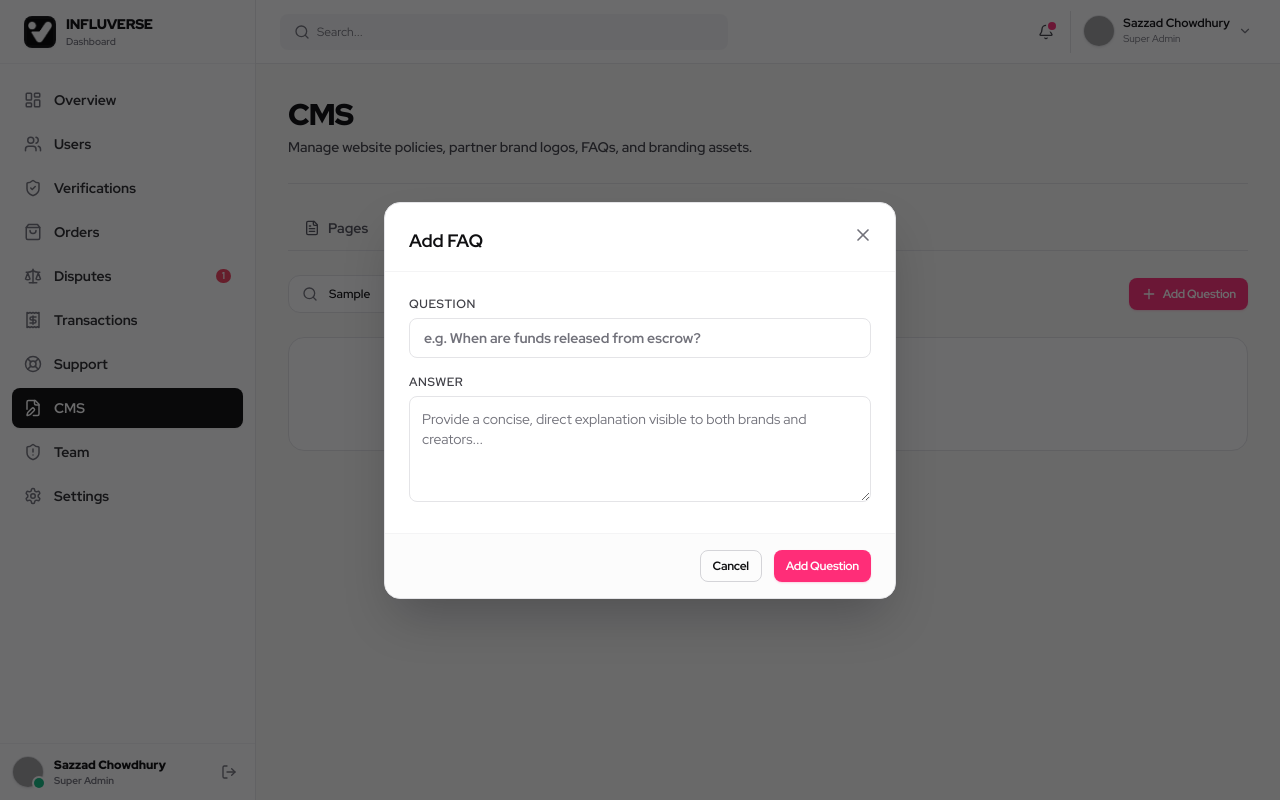
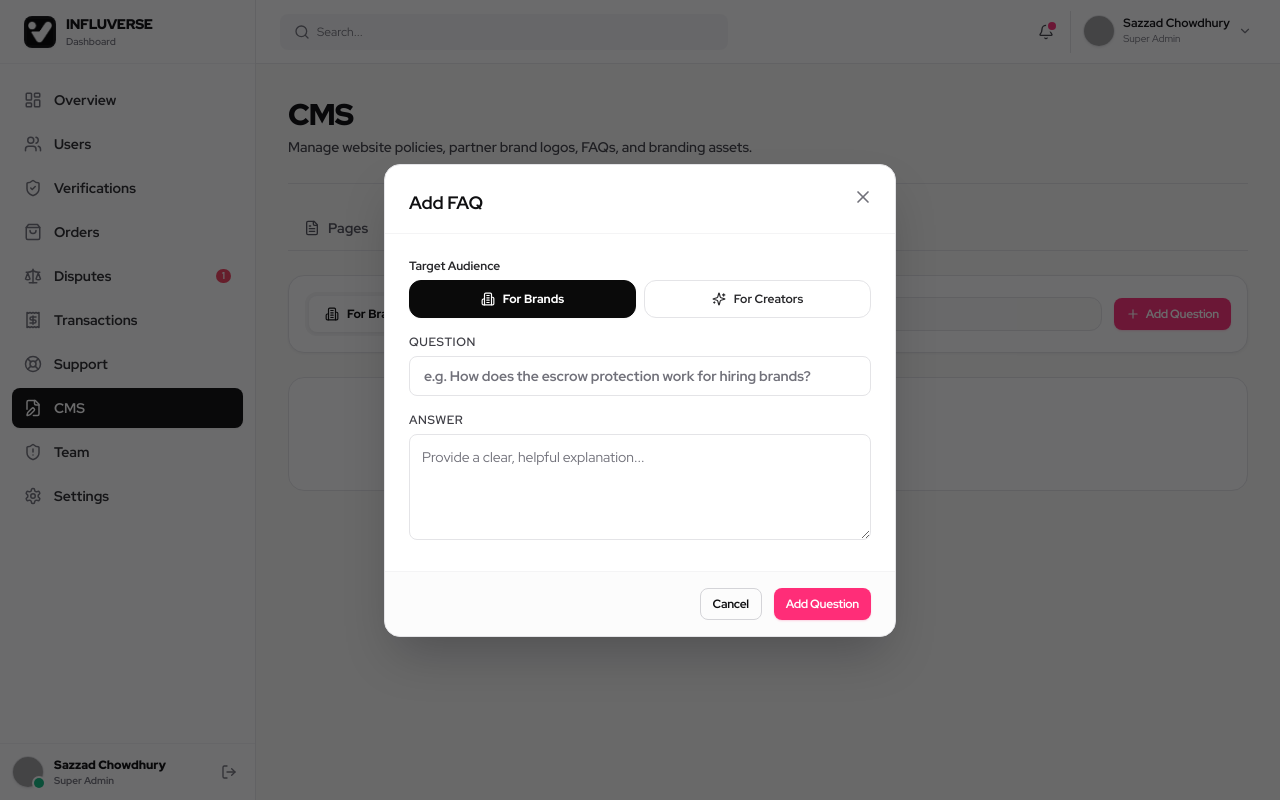
Before and after one commit to BeingSazzad/Influencer-Dashboard, a React (Vite) app: page /cms in a window 1280 px wide. Both pictures are taken after typing "Sample" into the empty fields and a click on the button "Add Question". Built offline with nearby package versions, Linux system fonts and the light colour scheme; grey boxes are pictures that could not be loaded; a web font is replaced by a local one.

Commit message:
feat(cms): separate FAQs into dedicated Brand and Creator sections with audience tabs and category-aware reordering

```diff
--- a/src/lib/constants.ts
+++ b/src/lib/constants.ts
@@ -586,8 +586,9 @@ Finding the right collaborator should feel simple. Influverse eliminates back-an
 ];
 
 export const INITIAL_FAQS: CmsFaqItem[] = [
-  {
-    id: 'FAQ-01',
+  // Brand FAQs
+  {
+    id: 'FAQ-B01',
     category: 'brands',
     question: 'How does the Influverse escrow system protect my budget?',
     answer: 'When a brand sends an offer, the campaign budget (creator rate + 15% platform fee) is placed into a secure escrow account. The creator starts working with complete confidence that funds are secured. Funds are only transferred to the creator once you review and approve the submitted content.',
@@ -595,51 +596,77 @@ export const INITIAL_FAQS: CmsFaqItem[] = [
     isPublished: true,
   },
   {
-    id: 'FAQ-02',
-    category: 'general',
+    id: 'FAQ-B02',
+    category: 'brands',
+    question: 'What is the difference between UGC Content and a Sponsored Post?',
+    answer: 'UGC (User Generated Content) is custom high-converting photo/video assets produced by the creator for your brand to run on your own official channels or paid ad campaigns. A Sponsored Post includes the creator publishing the content directly to their own engaged audience on Instagram, TikTok, or YouTube.',
+    order: 2,
+    isPublished: true,
+  },
+  {
+    id: 'FAQ-B03',
+    category: 'brands',
     question: 'Why is Influverse different from traditional influencer agencies?',
     answer: 'Influverse eliminates middleman markups, slow email chains, and opaque pricing. Brands get direct access to verified creator rate cards, 100% escrow milestone protection, on-demand portfolio previews, and automated EU VAT invoicing.',
-    order: 2,
+    order: 3,
     isPublished: true,
   },
   {
-    id: 'FAQ-03',
+    id: 'FAQ-B04',
+    category: 'brands',
+    question: 'How do revisions work if I need changes on the content?',
+    answer: 'Each creator package includes specified revision rounds (typically 1 to 2 revisions). When a creator submits draft deliverables, you can request adjustments directly inside your order workspace with timestamped notes before final escrow sign-off.',
+    order: 4,
+    isPublished: true,
+  },
+  {
+    id: 'FAQ-B05',
+    category: 'brands',
+    question: 'What payment methods and corporate VAT invoices are supported?',
+    answer: 'All packages, custom offers, and balance transactions are standardized in EUR (€) with support for corporate credit cards (Visa, Mastercard, Amex), SEPA bank transfers, Apple Pay, and automated VAT invoices with company tax IDs.',
+    order: 5,
+    isPublished: true,
+  },
+
+  // Creator FAQs
+  {
+    id: 'FAQ-C01',
     category: 'creators',
     question: 'Do creators have to pay any fee or commission?',
     answer: 'No. Creators keep 100% of their listed package price. The 15% platform fee is covered by the hiring brand to fund escrow protection, contract guarantees, dispute mediation, and secure instant payouts.',
-    order: 3,
+    order: 1,
     isPublished: true,
   },
   {
-    id: 'FAQ-04',
-    category: 'brands',
-    question: 'What is the difference between UGC Content and a Sponsored Post?',
-    answer: 'UGC (User Generated Content) is custom high-converting photo/video assets produced by the creator for your brand to run on your own official channels or paid ad campaigns. A Sponsored Post includes the creator publishing the content directly to their own engaged audience on Instagram, TikTok, or YouTube.',
-    order: 4,
+    id: 'FAQ-C02',
+    category: 'creators',
+    question: 'When and how do creators receive their payouts?',
+    answer: 'As soon as the brand reviews and approves your submitted deliverables, escrow funds are instantly released to your wallet. You can withdraw directly to your verified bank account via SEPA or SWIFT within 24 to 48 hours.',
+    order: 2,
     isPublished: true,
   },
   {
-    id: 'FAQ-05',
-    category: 'general',
-    question: 'How do revisions work if I need changes on the content?',
-    answer: 'Each creator package includes specified revision rounds (typically 1 to 2 revisions). When a creator submits draft deliverables, you can request adjustments directly inside your order workspace with timestamped notes before final escrow sign-off.',
-    order: 5,
-    isPublished: true,
-  },
-  {
-    id: 'FAQ-06',
+    id: 'FAQ-C03',
     category: 'creators',
     question: 'Are all creators verified on Influverse?',
     answer: 'Yes. Our talent team manually verifies creator identity, authentic audience engagement metrics, past brand collaborations, and channel handles across Instagram, TikTok, and YouTube before granting the verified checkmark badge.',
-    order: 6,
+    order: 3,
     isPublished: true,
   },
   {
-    id: 'FAQ-07',
-    category: 'escrow',
-    question: 'What currencies and payment methods are supported?',
-    answer: 'All packages, custom offers, and balance transactions are standardized in EUR (€) with support for major credit cards (Visa, Mastercard, Amex), SEPA bank transfers, Apple Pay, and Google Pay.',
-    order: 7,
+    id: 'FAQ-C04',
+    category: 'creators',
+    question: 'What happens if a brand requests changes outside the agreed package?',
+    answer: 'Creators are protected by contract milestones. Extra deliverables require custom gig add-ons or mutual agreement. If an unreasonable request occurs, Influverse dispute mediation steps in immediately to safeguard your earnings.',
+    order: 4,
+    isPublished: true,
+  },
+  {
+    id: 'FAQ-C05',
+    category: 'creators',
+    question: 'Who owns the copyright and commercial usage rights for created content?',
+    answer: 'Standard packages license content for brand usage as agreed in the gig details. Creators retain original authorship and are allowed to showcase approved content in their public portfolio unless under a specific brand NDA.',
+    order: 5,
     isPublished: true,
   },
 ];
--- a/src/pages/dashboard/CmsPage.tsx
+++ b/src/pages/dashboard/CmsPage.tsx
@@ -32,6 +32,7 @@ import {
   Search,
   ExternalLink,
   Building2,
+  Sparkles,
   ChevronUp,
   ChevronDown,
   Share2,
@@ -160,7 +161,9 @@ export const CmsPage: React.FC = () => {
     setTimeout(() => setSaveSuccessNotice(false), 2500);
   };
 
-  // FAQ State (Unified without category fragmentation)
+  // FAQ State (Separate tabs for Brands and Creators)
+  const [activeFaqAudience, setActiveFaqAudience] = useState<'brands' | 'creators'>('brands');
+  const [faqCategory, setFaqCategory] = useState<'brands' | 'creators'>('brands');
   const [faqSearchQuery, setFaqSearchQuery] = useState('');
   const [isFaqModalOpen, setIsFaqModalOpen] = useState(false);
   const [editingFaq, setEditingFaq] = useState<CmsFaqItem | null>(null);
@@ -171,6 +174,7 @@ export const CmsPage: React.FC = () => {
     setEditingFaq(null);
     setFaqQuestion('');
     setFaqAnswer('');
+    setFaqCategory(activeFaqAudience);
     setIsFaqModalOpen(true);
   };
 
@@ -178,6 +182,7 @@ export const CmsPage: React.FC = () => {
     setEditingFaq(faq);
     setFaqQuestion(faq.question);
     setFaqAnswer(faq.answer);
+    setFaqCategory(faq.category === 'creators' ? 'creators' : 'brands');
     setIsFaqModalOpen(true);
   };
 
@@ -190,15 +195,19 @@ export const CmsPage: React.FC = () => {
           ...editingFaq,
           question: faqQuestion.trim(),
           answer: faqAnswer.trim(),
+          category: faqCategory,
         })
       );
     } else {
+      const countInCategory = faqs.filter(
+        (f) => (f.category || 'brands') === faqCategory
+      ).length;
       dispatch(
         addFaq({
           question: faqQuestion.trim(),
           answer: faqAnswer.trim(),
-          category: 'general',
-          order: faqs.length + 1,
+          category: faqCategory,
+          order: countInCategory + 1,
           isPublished: true,
         })
       );
@@ -207,7 +216,11 @@ export const CmsPage: React.FC = () => {
     setIsFaqModalOpen(false);
   };
 
-  const filteredFaqs = faqs.filter((f) => {
+  const brandFaqs = faqs.filter((f) => (f.category || 'brands') === 'brands');
+  const creatorFaqs = faqs.filter((f) => f.category === 'creators');
+  const audienceFaqs = activeFaqAudience === 'brands' ? brandFaqs : creatorFaqs;
+
+  const filteredFaqs = audienceFaqs.filter((f) => {
     if (!faqSearchQuery.trim()) return true;
     const query = faqSearchQuery.toLowerCase();
     return (
@@ -404,36 +417,90 @@ export const CmsPage: React.FC = () => {
         </div>
       )}
 
-      {/* TAB 2: UNIFIED DYNAMIC FAQS (NO CATEGORY FRAGMENTATION) */}
+      {/* TAB 2: SEPARATE FAQS FOR BRANDS & CREATORS */}
       {activeTab === 'faqs' && (
         <div className="space-y-6">
-          <div className="flex flex-col sm:flex-row sm:items-center justify-between gap-4">
-            <div className="relative flex-1 max-w-md">
+          {/* Header Controls: Segmented Audience Switcher & Search / Add */}
+          <div className="flex flex-col md:flex-row md:items-center justify-between gap-4 p-4 bg-white border border-neutral-200 rounded-2xl shadow-xs">
+            {/* Segmented Brand vs Creator Switcher */}
+            <div className="flex items-center gap-1.5 p-1 bg-neutral-100 rounded-xl">
+              <button
+                type="button"
+                onClick={() => setActiveFaqAudience('brands')}
+                className={`flex items-center gap-2 px-4 py-2 rounded-lg text-xs font-bold transition-all cursor-pointer ${
+                  activeFaqAudience === 'brands'
+                    ? 'bg-white text-brand-black shadow-xs font-extrabold'
+                    : 'text-neutral-500 hover:text-neutral-900'
+                }`}
+              >
+                <Building2 className="w-3.5 h-3.5" />
+                <span>For Brands</span>
+                <span
+                  className={`text-[10px] px-1.5 py-0.5 rounded-full font-black ${
+                    activeFaqAudience === 'brands'
+                      ? 'bg-brand-black text-white'
+                      : 'bg-neutral-200 text-neutral-600'
+                  }`}
+                >
+                  {brandFaqs.length}
+                </span>
+              </button>
+
+              <button
+                type="button"
+                onClick={() => setActiveFaqAudience('creators')}
+                className={`flex items-center gap-2 px-4 py-2 rounded-lg text-xs font-bold transition-all cursor-pointer ${
+                  activeFaqAudience === 'creators'
+                    ? 'bg-white text-brand-black shadow-xs font-extrabold'
+                    : 'text-neutral-500 hover:text-neutral-900'
+                }`}
+              >
+                <Sparkles className="w-3.5 h-3.5" />
+                <span>For Creators</span>
+                <span
+                  className={`text-[10px] px-1.5 py-0.5 rounded-full font-black ${
+                    activeFaqAudience === 'creators'
+                      ? 'bg-brand-black text-white'
+                      : 'bg-neutral-200 text-neutral-600'
+                  }`}
+                >
+                  {creatorFaqs.length}
+                </span>
+              </button>
+            </div>
+
+            {/* Search & Add Action */}
+            <div className="flex items-center gap-3 flex-1 max-w-md">
+              <div className="relative flex-1">
                 <Search className="absolute left-3.5 top-1/2 -translate-y-1/2 w-4 h-4 text-neutral-400" />
                 <input
                   type="text"
                   value={faqSearchQuery}
                   onChange={(e) => setFaqSearchQuery(e.target.value)}
-                placeholder="Search FAQ questions or explanations..."
-                className="w-full pl-10 pr-4 py-2.5 bg-white border border-neutral-200 rounded-xl text-xs font-semibold placeholder:text-neutral-400 focus:outline-none focus:border-brand-pink focus:ring-2 focus:ring-brand-pink/20"
+                  placeholder={`Search ${activeFaqAudience === 'brands' ? 'Brand' : 'Creator'} FAQs...`}
+                  className="w-full pl-10 pr-4 py-2 bg-neutral-50 border border-neutral-200 rounded-xl text-xs font-semibold placeholder:text-neutral-400 focus:outline-none focus:bg-white focus:border-brand-pink focus:ring-2 focus:ring-brand-pink/20"
                 />
               </div>
 
               <Button
                 variant="accent"
                 size="sm"
-              className="font-bold self-start sm:self-auto"
+                className="font-bold shrink-0 text-xs"
                 onClick={handleOpenNewFaq}
-              leftIcon={<Plus className="w-4 h-4" />}
+                leftIcon={<Plus className="w-3.5 h-3.5" />}
               >
                 Add Question
               </Button>
             </div>
+          </div>
 
+          {/* FAQ List for Active Audience */}
           <div className="space-y-3">
             {filteredFaqs.length === 0 ? (
               <div className="p-12 text-center bg-white rounded-2xl border border-neutral-200 text-neutral-500 text-xs font-medium">
-                No FAQ items found matching "{faqSearchQuery}".
+                {faqSearchQuery
+                  ? `No ${activeFaqAudience === 'brands' ? 'Brand' : 'Creator'} FAQ items found matching "${faqSearchQuery}".`
+                  : `No FAQ items added for ${activeFaqAudience === 'brands' ? 'Brands' : 'Creators'} yet.`}
               </div>
             ) : (
               filteredFaqs.map((faq, index) => (
@@ -441,7 +508,7 @@ export const CmsPage: React.FC = () => {
                   <div className="flex items-start justify-between gap-4">
                     <div className="space-y-1.5 flex-1">
                       <div className="flex items-center gap-2">
-                        {/* Simple & Clean Up / Down Arrow Controls */}
+                        {/* Clean Up / Down Arrow Controls within Category */}
                         <div className="inline-flex items-center bg-neutral-100 rounded-lg border border-neutral-200 p-0.5 shadow-2xs">
                           <button
                             type="button"
@@ -451,7 +518,7 @@ export const CmsPage: React.FC = () => {
                               dispatch(reorderFaq({ id: faq.id, direction: 'up' }));
                             }}
                             title="Move question up"
-                            className="p-1 rounded text-neutral-600 hover:text-neutral-950 hover:bg-white disabled:opacity-25 disabled:cursor-not-allowed transition-all"
+                            className="p-1 rounded text-neutral-600 hover:text-neutral-950 hover:bg-white disabled:opacity-25 disabled:cursor-not-allowed transition-all cursor-pointer"
                           >
                             <ChevronUp className="w-3.5 h-3.5" />
                           </button>
@@ -462,7 +529,7 @@ export const CmsPage: React.FC = () => {
 
                           <button
                             type="button"
-                            disabled={index === faqs.length - 1}
+                            disabled={index === filteredFaqs.length - 1}
                             onClick={(e) => {
                               e.stopPropagation();
                               dispatch(reorderFaq({ id: faq.id, direction: 'down' }));
@@ -531,17 +598,54 @@ export const CmsPage: React.FC = () => {
                     className="font-bold"
                     onClick={handleSaveFaq}
                   >
-                    {editingFaq ? 'Save' : 'Add Question'}
+                    {editingFaq ? 'Save Changes' : 'Add Question'}
                   </Button>
                 </>
               }
             >
               <div className="space-y-4">
+                {/* Target Audience Selector */}
+                <div>
+                  <label className="block text-xs font-bold text-neutral-700 mb-1.5">
+                    Target Audience
+                  </label>
+                  <div className="grid grid-cols-2 gap-2">
+                    <button
+                      type="button"
+                      onClick={() => setFaqCategory('brands')}
+                      className={`p-2.5 rounded-xl border text-xs font-bold flex items-center justify-center gap-2 transition-all cursor-pointer ${
+                        faqCategory === 'brands'
+                          ? 'border-brand-black bg-brand-black text-white shadow-2xs font-extrabold'
+                          : 'border-neutral-200 bg-white text-neutral-700 hover:bg-neutral-50'
+                      }`}
+                    >
+                      <Building2 className="w-3.5 h-3.5" />
+                      <span>For Brands</span>
+                    </button>
+                    <button
+                      type="button"
+                      onClick={() => setFaqCategory('creators')}
+                      className={`p-2.5 rounded-xl border text-xs font-bold flex items-center justify-center gap-2 transition-all cursor-pointer ${
+                        faqCategory === 'creators'
+                          ? 'border-brand-black bg-brand-black text-white shadow-2xs font-extrabold'
+                          : 'border-neutral-200 bg-white text-neutral-700 hover:bg-neutral-50'
+                      }`}
+                    >
+                      <Sparkles className="w-3.5 h-3.5" />
+                      <span>For Creators</span>
+                    </button>
+                  </div>
+                </div>
+
                 <Input
                   label="Question"
                   value={faqQuestion}
                   onChange={(e) => setFaqQuestion(e.target.value)}
-                  placeholder="e.g. When are funds released from escrow?"
+                  placeholder={
+                    faqCategory === 'brands'
+                      ? 'e.g. How does the escrow protection work for hiring brands?'
+                      : 'e.g. When and how do creators receive payments?'
+                  }
                   className="font-bold"
                   required
                 />
@@ -550,7 +654,7 @@ export const CmsPage: React.FC = () => {
                   label="Answer"
                   value={faqAnswer}
                   onChange={(e) => setFaqAnswer(e.target.value)}
-                  placeholder="Provide a concise, direct explanation visible to both brands and creators..."
+                  placeholder="Provide a clear, helpful explanation..."
                   rows={4}
                   required
                 />
--- a/src/store/slices/cmsSlice.ts
+++ b/src/store/slices/cmsSlice.ts
@@ -120,17 +120,25 @@ export const cmsSlice = createSlice({
       state,
       action: PayloadAction<{ id: string; direction: 'up' | 'down' }>
     ) => {
-      const index = state.faqs.findIndex((f) => f.id === action.payload.id);
-      if (index === -1) return;
-      const targetIndex =
-        action.payload.direction === 'up' ? index - 1 : index + 1;
-      if (targetIndex < 0 || targetIndex >= state.faqs.length) return;
+      const currentItem = state.faqs.find((f) => f.id === action.payload.id);
+      if (!currentItem) return;
+      const category = currentItem.category || 'brands';
+      const categoryFaqs = state.faqs.filter(
+        (f) => (f.category || 'brands') === category
+      );
+      const catIndex = categoryFaqs.findIndex((f) => f.id === action.payload.id);
+      if (catIndex === -1) return;
+      const targetCatIndex =
+        action.payload.direction === 'up' ? catIndex - 1 : catIndex + 1;
+      if (targetCatIndex < 0 || targetCatIndex >= categoryFaqs.length) return;
 
-      const [removed] = state.faqs.splice(index, 1);
-      state.faqs.splice(targetIndex, 0, removed);
-      state.faqs.forEach((item, idx) => {
-        item.order = idx + 1;
-      });
+      const targetItem = categoryFaqs[targetCatIndex];
+      const indexA = state.faqs.findIndex((f) => f.id === currentItem.id);
+      const indexB = state.faqs.findIndex((f) => f.id === targetItem.id);
+      if (indexA !== -1 && indexB !== -1) {
+        state.faqs[indexA] = targetItem;
+        state.faqs[indexB] = currentItem;
+      }
     },
     changeFaqPosition: (
       state,
```
Lines whose indentation alone changed are shown as unchanged.
